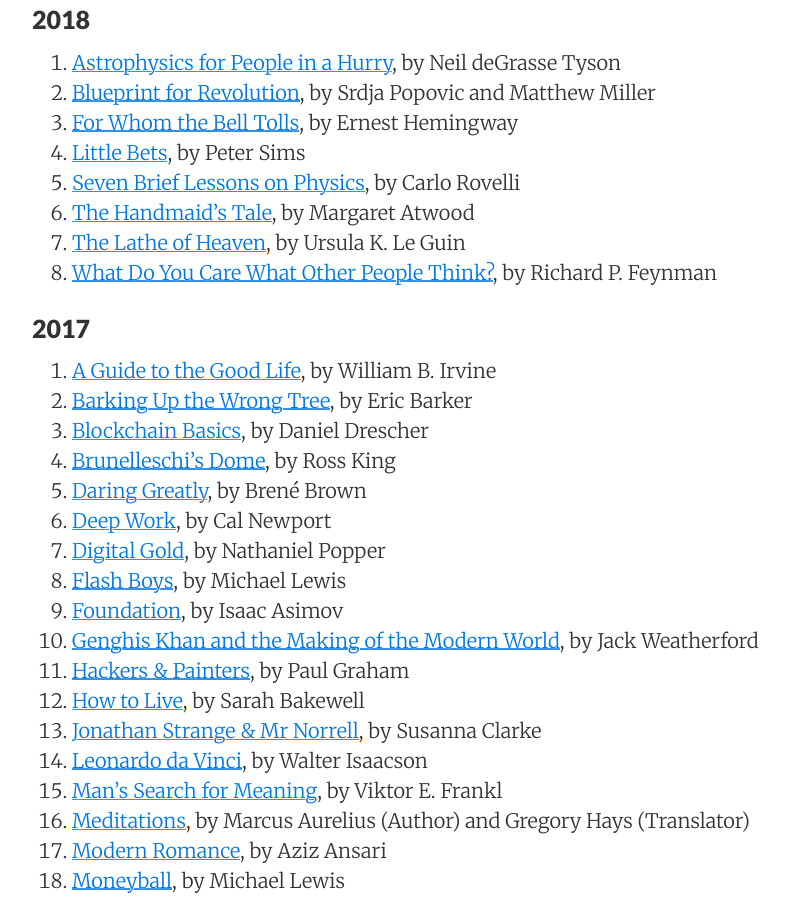
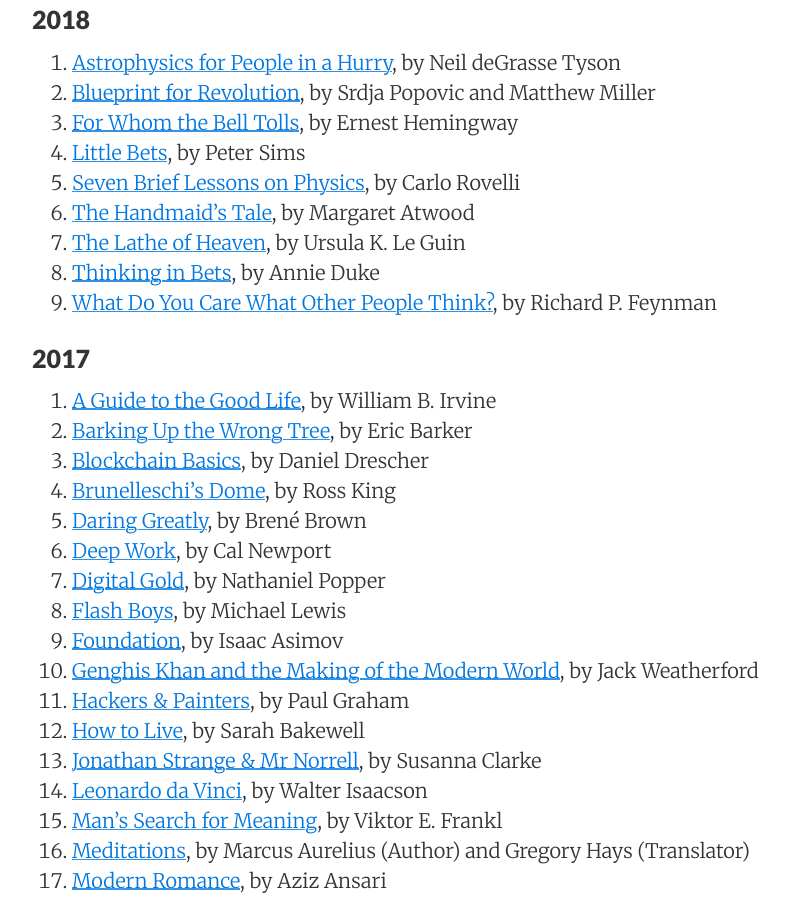
Before and after one commit to sewardlee337/sewardlee337.github.io, a Jekyll site: the page built from readinglist.md, in a window 1280 px wide and 900 px high, scrolled down 530 px. Shown: the whole window, without its empty margins (188-976 px from the left). Built offline with Jekyll 4.4.1, drawn with Linux system fonts in a browser that asks for light colours; nearby versions of some CDN libraries.

Commit message:
Update reading list

```diff
--- a/readinglist.md
+++ b/readinglist.md
@@ -26,6 +26,7 @@ _"My alma mater was books, a good library... I could spend the rest of my life r
 1. [Seven Brief Lessons on Physics](https://www.amazon.com/Seven-Brief-Lessons-Physics-Rovelli-ebook/dp/B00Z8VTMYG/ref=mt_kindle?_encoding=UTF8&me=), by Carlo Rovelli
 1. [The Handmaid's Tale](https://www.amazon.com/Handmaids-Tale-Margaret-Atwood-ebook/dp/B003JFJHTS/ref=sr_1_1?ie=UTF8&qid=1516519938&sr=8-1&keywords=the+handmaid%27s+tale), by Margaret Atwood
 1. [The Lathe of Heaven](https://www.amazon.com/Lathe-Heaven-Ursula-K-Guin-ebook/dp/B00JTZ95I0/ref=tmm_kin_swatch_0?_encoding=UTF8&qid=1517637951&sr=8-1), by Ursula K. Le Guin
+1. [Thinking in Bets](https://www.amazon.com/Thinking-Bets-Making-Smarter-Decisions-ebook/dp/B074DG9LQF/ref=sr_1_1?ie=UTF8&qid=1518751679&sr=8-1&keywords=thinking+in+bets), by Annie Duke
 1. [What Do You Care What Other People Think?](https://www.amazon.com/What-Care-Other-People-Think-ebook/dp/B004OA6KIS/ref=tmm_kin_swatch_0?_encoding=UTF8&qid=1517975753&sr=8-1), by Richard P. Feynman
 
 
```
